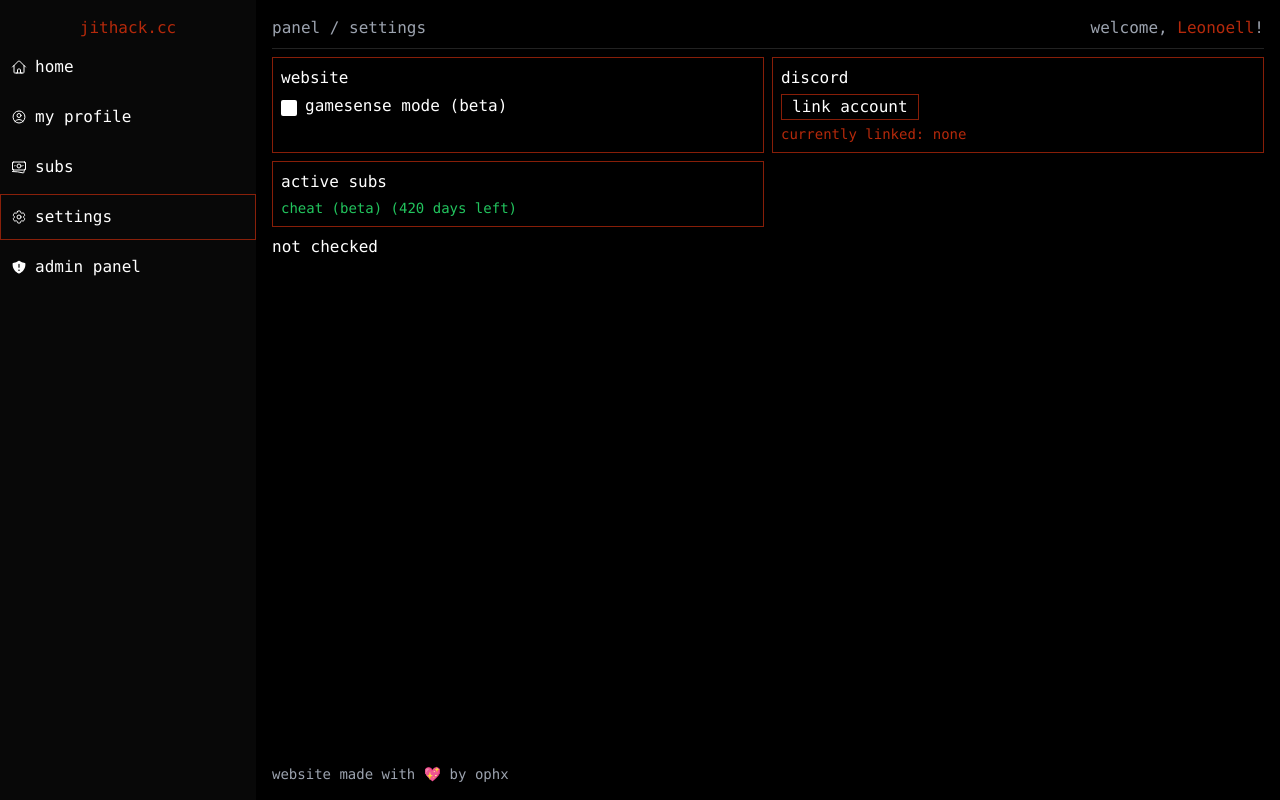
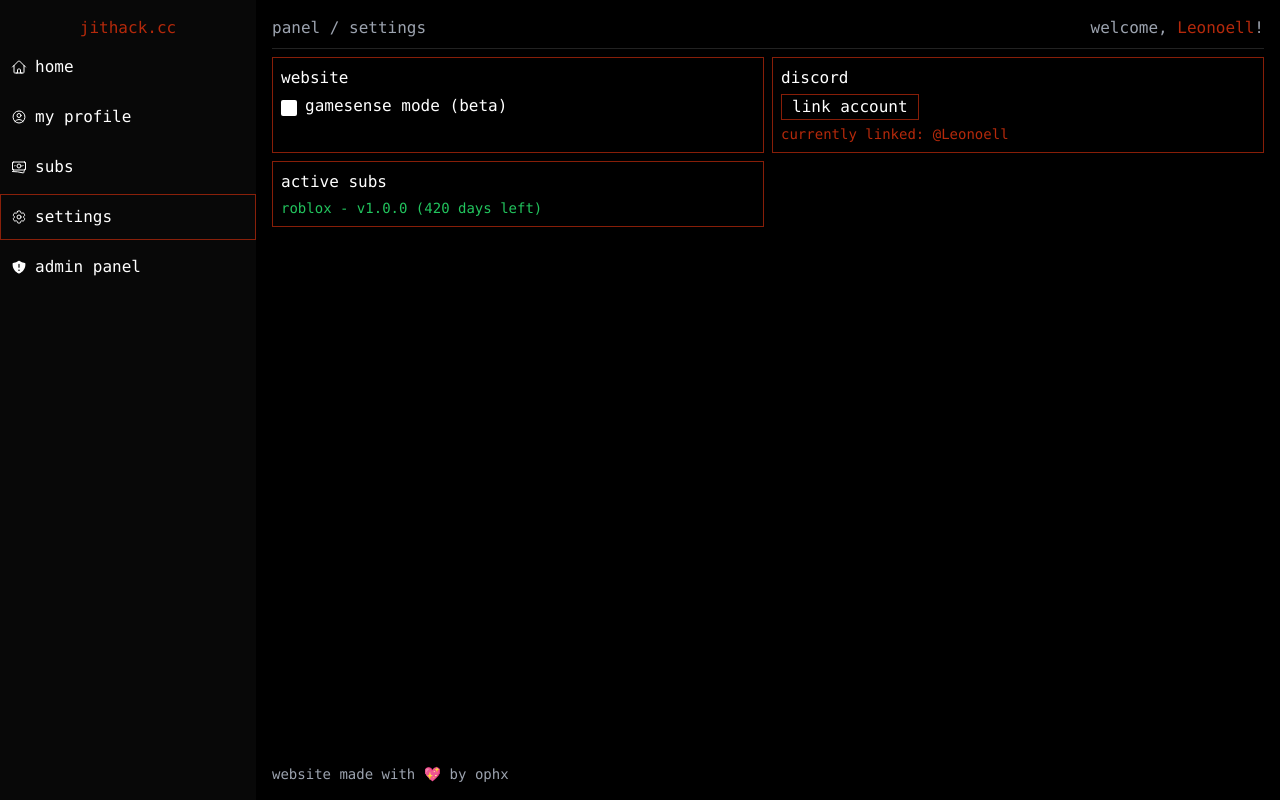
Before and after one commit to 0x408/jithack.cc, a React (Create React App) app: page /panel/settings in a window 1280 px wide. Built offline with nearby package versions, Linux system fonts and the light colour scheme.

Commit message:
TODO: make checked state a global state

```diff
--- a/src/pages/panel/Settings.tsx
+++ b/src/pages/panel/Settings.tsx
@@ -28,27 +28,23 @@ export const Settings = () => {
                 <div className="border-b border-[#222]"></div>
 
                 <div className="grid grid-cols-2 gap-2">
-                    <div className="p-2 border border-[#B5290B]/75">
+                    <div className={`p-2 border ${checked ? "border-purple-500/75" : "border-[#B5290B]/75"}`}>
                         <p className="text-base text-white mb-1">website</p>
                         <div className="flex items-center gap-2">
-                            <input checked={checked} type="checkbox" name="gamesense_mode" id="gamesense_mode" onChange={handleGsCheck} className="peer relative appearance-none shrink-0 w-4 h-4 border-2 border-transparent checked:border-[#B5290B] rounded-sm mt-1 bg-white outline-none ring-none checked:bg-[#B5290B] checked:border-0" />
+                            <input checked={checked} type="checkbox" name="gamesense_mode" id="gamesense_mode" onChange={handleGsCheck} className={`peer relative appearance-none shrink-0 w-4 h-4 border-2 border-transparent ${checked ? "checked:border-purple-500 checked:bg-purple-500" : "checked:border-[#B5290B] checked:bg-[#B5290B]"} rounded-sm mt-1 bg-white outline-none ring-none checked:border-0`} />
                             <label htmlFor="gamesense_mode" className="text-white select-none">gamesense mode (beta)</label>
                         </div>
                     </div>
-                    <div className="p-2 border border-[#B5290B]/75">
+                    <div className={`p-2 border ${checked ? "border-purple-500/75" : "border-[#B5290B]/75"}`}>
                         <p className="text-base text-white mb-1">discord</p>
-                        <button type="submit" className="px-2.5 ring-none outline-none border border-[#B5290B]/75 text-white placeholder-gray-400 bg-[#000]">link account</button>
-                        <p className="text-sm text-[#B5290B] mt-1">currently linked: none</p>
+                        <button type="submit" className={`px-2.5 ring-none outline-none border ${checked ? "border-purple-500/75" : "border-[#B5290B]/75"} text-white placeholder-gray-400 bg-[#000]`}>link account</button>
+                        <p className={`text-sm ${checked ? "text-purple-500" : "text-[#B5290B]"} mt-1`}>currently linked: @Leonoell</p>
                     </div>
-                    <div className="p-2 border border-[#B5290B]/75">
+                    <div className={`p-2 border ${checked ? "border-purple-500/75" : "border-[#B5290B]/75"}`}>
                         <p className="text-base text-white mb-1">active subs</p>
-                        <p className="text-sm text-green-500">cheat (beta) (420 days left)</p>
+                        <p className="text-sm text-green-500">roblox - v1.0.0 (420 days left)</p>
                     </div>
                 </div>
-
-                <p className="text-white">
-                    {checked ? "checked" : "not checked"}
-                </p>
 
                 <Footer />
             </div>
```
